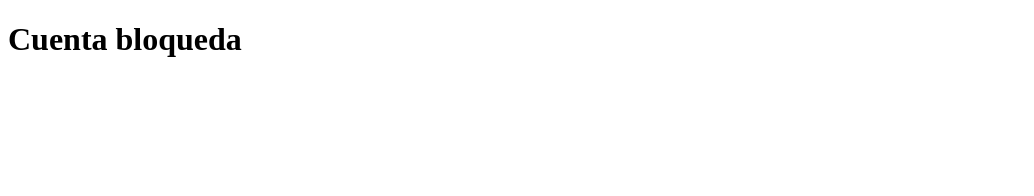
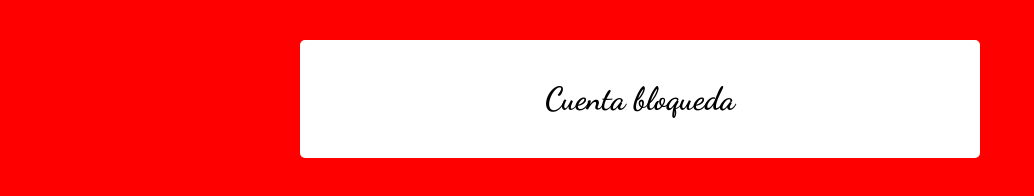
Before and after one commit to ManZaWeb/ExamenTema2, a plain HTML site: page templates/block.html in a window 1280 px wide. Shown: the whole page, without its empty margins (0-1034 px from the left). Drawn offline with Linux system fonts and the light colour scheme.

Commit message:
Interfaz tempates y Google Fonts

```diff
--- a/scripts/script.js
+++ b/scripts/script.js
@@ -86,5 +86,9 @@ function depositar(){
     function mostrarSaldo(){
         showSaldo.innerText = saldo
     }
+
+    function validarCuenta(){
+
+    }
     login()
     mostrarSaldo()
--- a/styles/style.css
+++ b/styles/style.css
@@ -1,6 +1,12 @@
 *{
     margin: 0;
     padding: 0;
+}
+
+@font-face {
+    font-family:DancingScript;
+    src: url(/assets/fonts/Dancing_Script/DancingScript-VariableFont_wght.ttf)
+
 }
 
 body{
@@ -24,6 +30,7 @@ body{
 }
 
 .cajero-main li{
+    font-family: Arial, Helvetica, sans-serif;
     list-style: none;
     padding: 2vh;
     border: solid 1px;
@@ -38,8 +45,8 @@ body{
 }
 
 .cajero-main h1{
-     /**font-family: ; Goggle Fonts */
-     font-size: 5vh;
+    font-family: DancingScript, Arial, Helvetica, sans-serif;
+    font-size: 5vh;
 
 }
 
--- /dev/null
+++ b/styles/styleb.css
@@ -0,0 +1,29 @@
+*{
+    margin: 0;
+    padding: 0;
+}
+
+@font-face {
+    font-family:DancingScript;
+    src: url(/assets/fonts/Dancing_Script/DancingScript-VariableFont_wght.ttf)
+
+}
+
+body{
+
+    background-color: red;
+    font-family: DancingScript;
+    text-align: center;
+    align-items: center;
+    justify-content: center;
+}
+
+.cont{
+    padding: 5vh;
+    margin: 0 auto;
+    margin-top: 5vh;
+    background-color: #fff;
+    width: 75vh;
+    max-width: 100vh;
+    border-radius: 5px;
+}
--- /dev/null
+++ b/styles/stylee.css
@@ -0,0 +1,29 @@
+*{
+    margin: 0;
+    padding: 0;
+}
+
+@font-face {
+    font-family:DancingScript;
+    src: url(/assets/fonts/Dancing_Script/DancingScript-VariableFont_wght.ttf)
+
+}
+
+body{
+    /**Degradado*/
+    background-color: aquamarine;
+    font-family: DancingScript, Arial, Helvetica, sans-serif;
+    text-align: center;
+    align-items: center;
+    justify-content: center;
+}
+
+.main{
+    padding: 5vh;
+    margin: 0 auto;
+    margin-top: 5vh;
+    background-color: #fff;
+    width: 75vh;
+    max-width: 100vh;
+    border-radius: 5px;
+}
--- a/templates/block.html
+++ b/templates/block.html
@@ -1,11 +1,16 @@
 <!DOCTYPE html>
-<html lang="en">
+<html lang="es">
 <head>
     <meta charset="UTF-8">
     <meta name="viewport" content="width=device-width, initial-scale=1.0">
-    <title>Document</title>
+    <title>Block</title>
+    <link rel="stylesheet" href="../styles/styleb.css">
+    <link rel="shortcut icon" href="../assets/favicon.ico" type="image/x-icon">
 </head>
 <body>
-    <h1>Cuenta bloqueda</h1>
+    <div class="cont">
+        <h1>Cuenta bloqueda</h1>
+    </div>
+
 </body>
 </html>
```
Also changed, not shown: templates/exit.html (+7 -1 lines), assets/fonts/Dancing_Script/DancingScript-VariableFont_wght.ttf (added), assets/fonts/Dancing_Script/OFL.txt (added), assets/fonts/Dancing_Script/README.txt (added), assets/fonts/Dancing_Script/static/DancingScript-Bold.ttf (added), assets/fonts/Dancing_Script/static/DancingScript-Medium.ttf (added), assets/fonts/Dancing_Script/static/DancingScript-Regular.ttf (added), assets/fonts/Dancing_Script/static/DancingScript-SemiBold.ttf (added).
